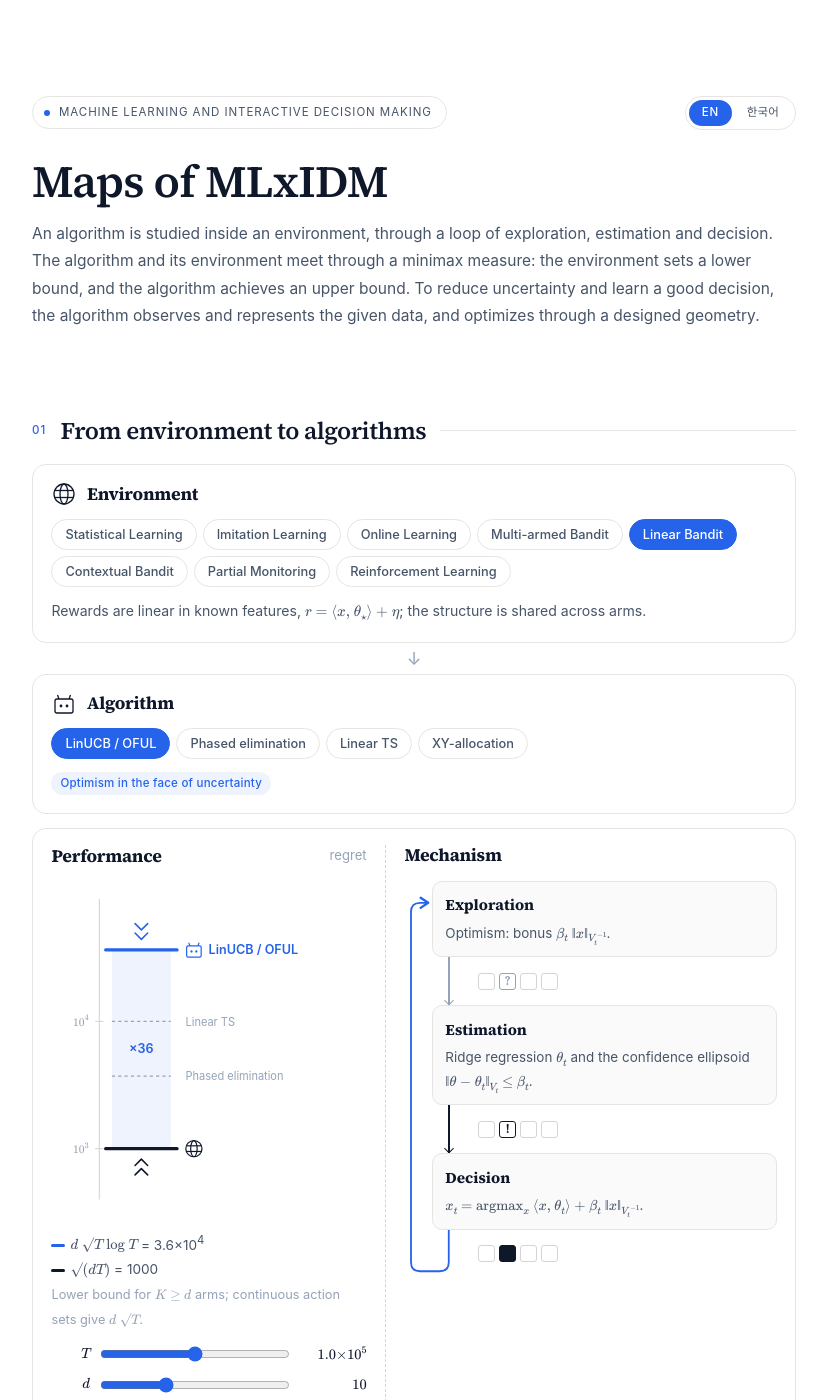
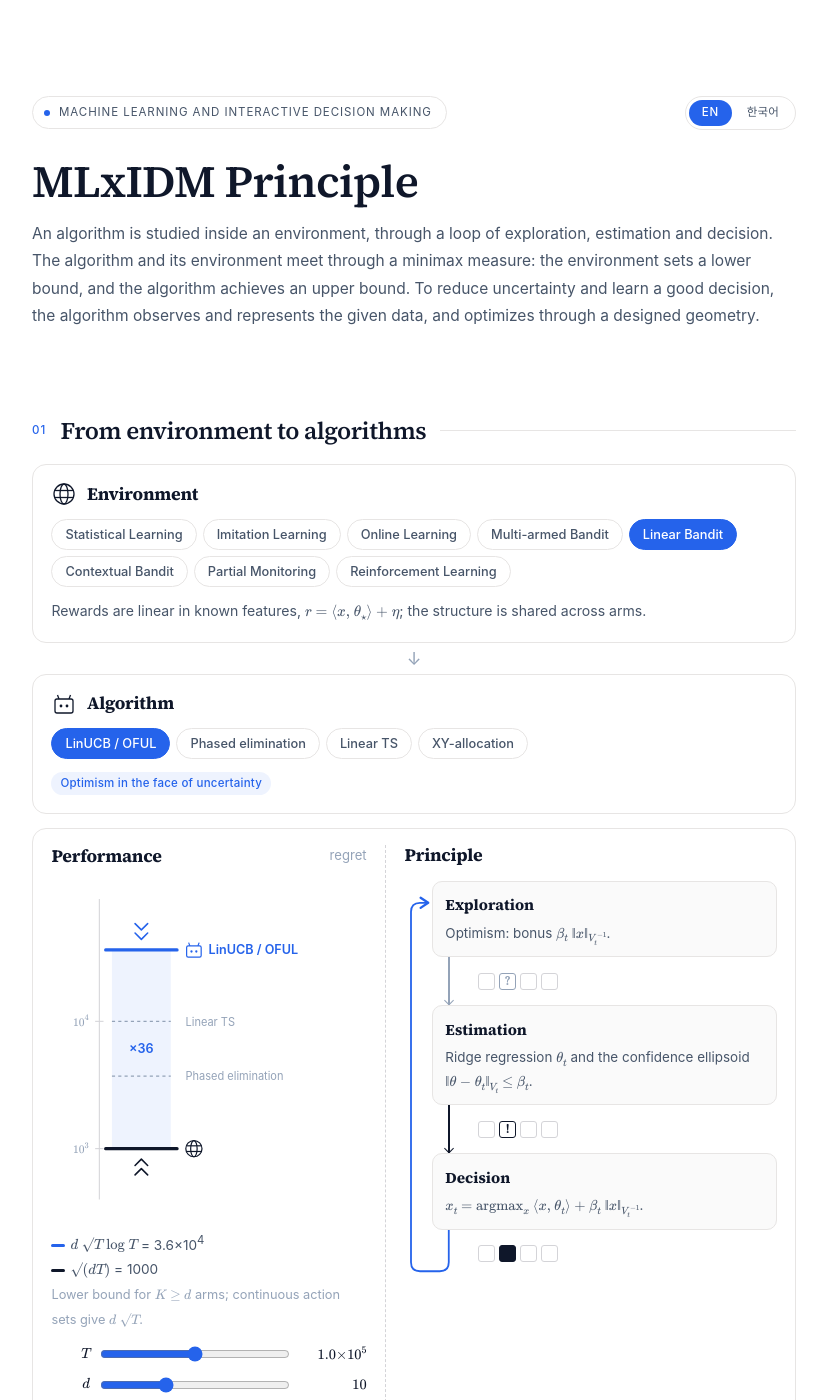
Before and after one commit to hajin322/hajin322.github.io, a Jekyll site: the page built from pages/mlxidm-principle.html, in a window 1280 px wide and 1400 px high. Shown: the whole window, without its empty margins (226-1053 px from the left). Built offline with Jekyll 4.4.1, drawn with Linux system fonts in a browser that asks for light colours.

Commit message:
Rename Maps of MLxIDM to MLxIDM Principle (/pages/mlxidm-principle/); Principle and Lens headings
Co-Authored-By: Claude Opus 5.5 <noreply@anthropic.com>
Claude-Session: https://claude.ai/code/session_01VvtsEcmZv8dHogZEbQmM4V

```diff
--- a/pages/index.html
+++ b/pages/index.html
@@ -53,11 +53,11 @@ permalink: /pages/
 
   <div class="cv-item">
     <div class="cv-top">
-      <span class="cv-name"><a href="{{ '/pages/mlxidm-maps/' | relative_url }}">Maps of MLxIDM</a></span>
+      <span class="cv-name"><a href="{{ '/pages/mlxidm-principle/' | relative_url }}">MLxIDM Principle</a></span>
       <span class="cv-when"><span data-l="en" lang="en">Nov. 2026</span><span data-l="ko" lang="ko">2026년 11월</span></span>
     </div>
-    <p class="cv-body" data-l="en" lang="en">A map from frameworks to algorithms: pick a problem class, then an algorithm, and follow its backbone (exploration, estimation, decision) and its proof.</p>
-    <p class="cv-body" data-l="ko" lang="ko">프레임워크에서 알고리즘으로 가는 지도. 문제 계열과 알고리즘을 고르면 그 backbone(탐색, 추정, 결정)과 증명을 따라갈 수 있다.</p>
+    <p class="cv-body" data-l="en" lang="en">From environments to algorithms: pick a problem class, then an algorithm, and see its performance against the environment, the principle it runs on (exploration, estimation, decision), and its lenses.</p>
+    <p class="cv-body" data-l="ko" lang="ko">환경에서 알고리즘으로. 문제 계열과 알고리즘을 고르면 환경 대비 성능, 작동 원리(탐색, 추정, 결정), 그리고 분석 관점(lens)을 볼 수 있다.</p>
   </div>
 </div>
 
--- a/pages/mlxidm-maps.html
+++ b/pages/mlxidm-principle.html
@@ -1,12 +1,12 @@
 ---
 layout: page
-title: "Maps of MLxIDM"
-description: "A map from frameworks to algorithms: pick a problem class, then an algorithm, and follow how it explores, estimates and decides, and what can be proved about it."
-permalink: /pages/mlxidm-maps/
+title: "MLxIDM Principle"
+description: "From environments to algorithms: pick a problem class, then an algorithm, and see its performance against the environment, the principle it runs on, and the lenses it is analysed through."
+permalink: /pages/mlxidm-principle/
 ---
 
 <style>
-/* ---------- page-scoped styles (Maps of MLxIDM) -------------------------- */
+/* ---------- page-scoped styles (MLxIDM Principle) -------------------------- */
 @font-face { font-family: "CM Roman"; src: url("{{ '/assets/fonts/cm/KaTeX_Main-Regular.woff2' | relative_url }}") format("woff2"); font-weight: 400; font-style: normal; font-display: swap; }
 @font-face { font-family: "CM Math"; src: url("{{ '/assets/fonts/cm/KaTeX_Math-Italic.woff2' | relative_url }}") format("woff2"); font-weight: 400; font-style: normal; font-display: swap; }
 @font-face { font-family: "CM Cal"; src: url("{{ '/assets/fonts/cm/KaTeX_Caligraphic-Regular.woff2' | relative_url }}") format("woff2"); font-weight: 400; font-style: normal; font-display: swap; }
@@ -213,7 +213,7 @@ permalink: /pages/mlxidm-maps/
     </div>
   </div>
 
-  <h1>Maps of MLxIDM</h1>
+  <h1>MLxIDM Principle</h1>
   <p class="mx-lede" data-l="en" lang="en">An algorithm is studied inside an environment, through a loop of exploration, estimation and decision. The algorithm and its environment meet through a minimax measure: the environment sets a lower bound, and the algorithm achieves an upper bound. To reduce uncertainty and learn a good decision, the algorithm observes and represents the given data, and optimizes through a designed geometry.</p>
   <p class="mx-lede" data-l="ko" lang="ko">알고리즘은 탐색, 추정, 결정의 고리를 따라 환경 안에서 연구된다. 알고리즘과 환경은 minimax 척도를 통해 만난다. 환경은 하한을 정하고, 알고리즘은 상한을 달성한다. 알고리즘은 불확실성을 줄이고 좋은 결정을 배우기 위해, 주어진 데이터를 관측하고 표현하며, 설계된 기하 구조를 통해 최적화한다.</p>
 </section>
@@ -258,7 +258,7 @@ permalink: /pages/mlxidm-maps/
 
     <div class="mx-cycle-node">
       <div class="mx-node-head">
-        <h3>Mechanism</h3>
+        <h3>Principle</h3>
       </div>
       <div class="mx-cycle" id="cycle">
         <svg class="mx-cycle-wires" id="cycleWires" aria-hidden="true">
@@ -286,8 +286,8 @@ permalink: /pages/mlxidm-maps/
     </div>
   </div>
 
-  <aside class="mx-lens" aria-label="Principle">
-    <div class="mx-node-head"><h3>Principle</h3></div>
+  <aside class="mx-lens" aria-label="Lens">
+    <div class="mx-node-head"><h3>Lens</h3></div>
     <div class="mx-lens-item" data-lens="g"><h5>Geometry</h5><p><span data-l="en" lang="en">Confidence ellipsoids, decision regions and cones, gaps</span><span data-l="ko" lang="ko">신뢰 타원, 결정 영역과 cone, 격차</span></p></div>
     <div class="mx-lens-item" data-lens="r"><h5>Representation</h5><p><span data-l="en" lang="en">Features and dimension, sparsity, misspecification</span><span data-l="ko" lang="ko">특징과 차원, 희소성, 모형 오설정</span></p></div>
     <div class="mx-lens-item" data-lens="o"><h5>Optimization</h5><p><span data-l="en" lang="en">Computing estimators, optimal allocations, minimax problems over exploration distributions</span><span data-l="ko" lang="ko">추정량 계산, 최적 배분, 탐색 분포의 minimax 문제</span></p></div>
```
